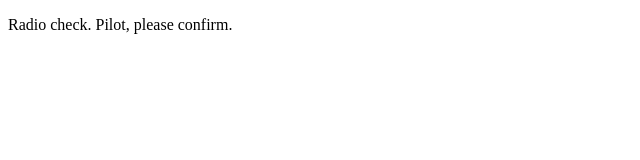
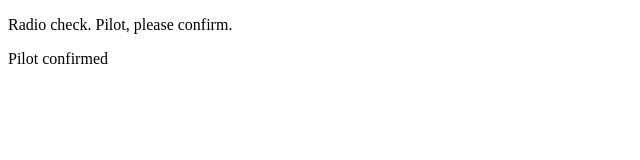
Before and after one commit to timrogersj/Studio-Control, a plain HTML site: page index.html in a window 1280 px wide. Shown: the full height of the page, 0-640 px from the left. Drawn offline with Linux system fonts and the light colour scheme.

Commit message:
Added pilot update

```diff
--- a/index.html
+++ b/index.html
@@ -2,5 +2,6 @@
 <html>
    <body>
       <p>Radio check. Pilot, please confirm.</p>
+      <p>Pilot confirmed</p>
    </body>
 </html>
```
